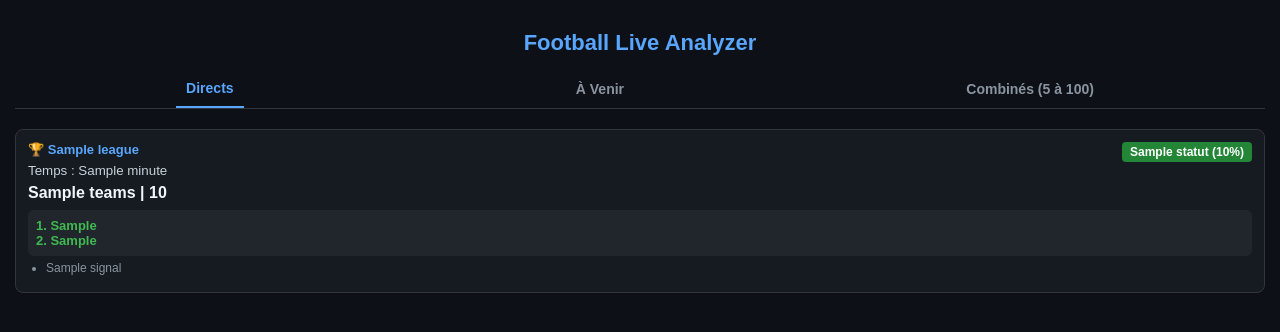
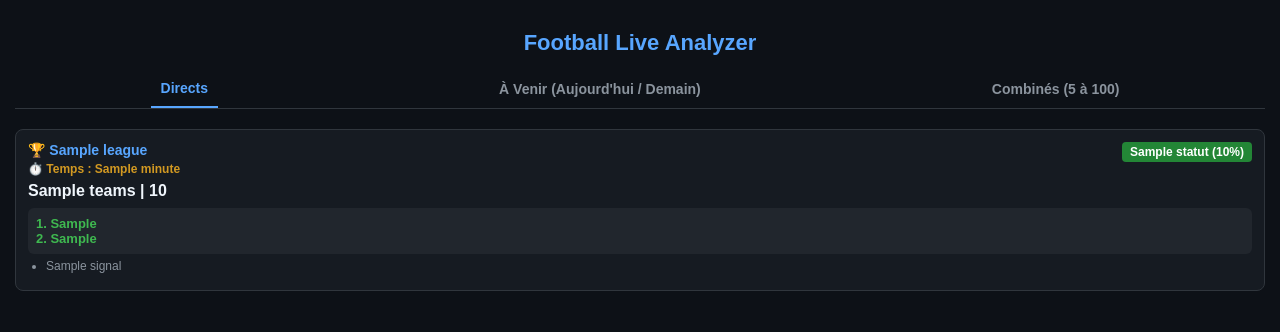
Before and after one commit to alphaabdoulaye/football_analyzer, a Flask app: template templates/index.html in a window 1280 px wide. Shown: the top 332 px of the page. Run offline with Flask 3, Linux system fonts and the light colour scheme; the template is opened without the code that fills it: most values are stand-ins (such as "Sample title", 1, 10 or a date in 2020).

Commit message:
Update index.html

```diff
--- a/templates/index.html
+++ b/templates/index.html
@@ -13,9 +13,10 @@
         .content-section { display: none; }
         .content-section.active { display: block; }
         .card { background-color: #161b22; border: 1px solid #30363d; border-radius: 8px; padding: 12px; margin-bottom: 12px; }
-        .card.favorite { border-left: 4px solid #f1e05a; }
+        .card.favorite { border-left: 4px solid #f1e05a; background-color: #1c2129; }
         .badge { background-color: #238636; color: white; padding: 3px 8px; border-radius: 4px; font-size: 12px; font-weight: bold; float: right; }
-        .league-title { color: #58a6ff; font-weight: bold; font-size: 13px; display: block; margin-bottom: 4px; }
+        .league-title { color: #58a6ff; font-weight: bold; font-size: 14px; display: block; margin-bottom: 4px; }
+        .match-time { color: #d29922; font-weight: bold; font-size: 12px; margin-bottom: 6px; display: block; }
         .teams { font-size: 16px; font-weight: bold; color: #f0f6fc; margin: 5px 0; }
         .preds { background-color: #21262d; padding: 8px; border-radius: 6px; margin-top: 8px; }
         .pred-title { color: #3fb950; font-weight: bold; font-size: 13px; }
@@ -28,7 +29,7 @@
 
     <div class="tabs">
         <button class="tab-btn active" onclick="openTab('live')">Directs</button>
-        <button class="tab-btn" onclick="openTab('upcoming')">À Venir</button>
+        <button class="tab-btn" onclick="openTab('upcoming')">À Venir (Aujourd'hui / Demain)</button>
         <button class="tab-btn" onclick="openTab('combines')">Combinés (5 à 100)</button>
     </div>
 
@@ -38,7 +39,7 @@
         <div class="card {% if match.is_fav %}favorite{% endif %}">
             <span class="badge">{{ match.statut }} ({{ match.score_confiance }}%)</span>
             <span class="league-title">🏆 {{ match.league }}</span>
-            <small>Temps : {{ match.minute }}</small>
+            <span class="match-time">⏱️ Temps : {{ match.minute }}</span>
             <div class="teams">{{ match.teams }} | {{ match.score }}</div>
             <div class="preds">
                 <div class="pred-title">1. {{ match.pred1 }}</div>
@@ -61,7 +62,7 @@
         <div class="card {% if match.is_fav %}favorite{% endif %}">
             <span class="badge">{{ match.statut }} ({{ match.score_confiance }}%)</span>
             <span class="league-title">🏆 {{ match.league }}</span>
-            <small>Heure : {{ match.heure }}</small>
+            <span class="match-time">📅 Coup d'envoi : {{ match.heure }}</span>
             <div class="teams">{{ match.teams }}</div>
             <div class="preds">
                 <div class="pred-title">Option 1 : {{ match.pred1 }}</div>
@@ -87,7 +88,7 @@
                 <strong>{{ coupon.nom }} (Côte globale : ~{{ coupon.cote_totale }})</strong>
                 <ul>
                     {% for m in coupon.matchs %}
-                    <li><b>[{{ m.league }}]</b> {{ m.teams }} ➔ <span style="color: #3fb950;">{{ m.pred1 }}</span></li>
+                    <li><b>[{{ m.league }}]</b> {{ m.teams }} ({{ m.heure }}) ➔ <span style="color: #3fb950;">{{ m.pred1 }}</span></li>
                     {% endfor %}
                 </ul>
             </div>
```
